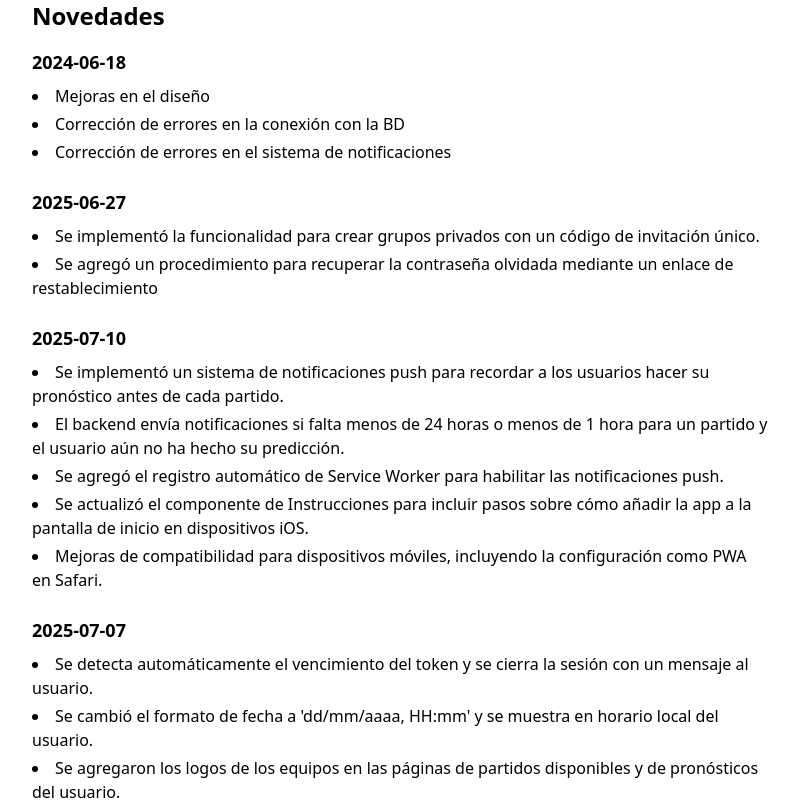
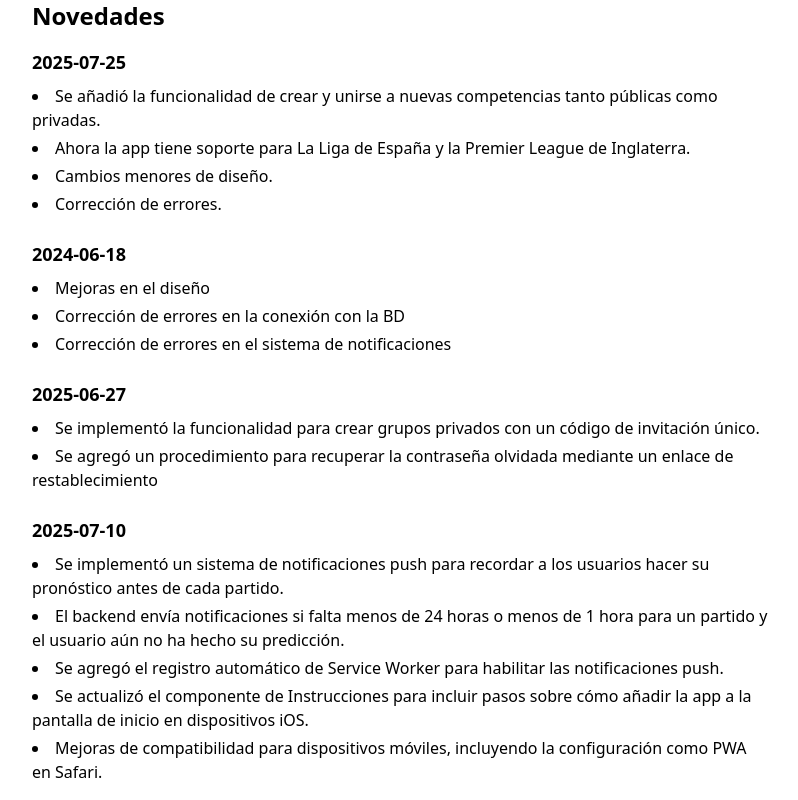
Before and after one commit to rogeliolopezcamara/quiniela-app, a React (Vite) app in the folder quiniela-frontend/: page /changelog in a window 1280 px wide. Shown: the top 800 px of the page, without its empty margins (240-1038 px from the left). Built offline with nearby package versions, Linux system fonts and the light colour scheme; no server answers.

Commit message:
Log de cambios

```diff
--- a/quiniela-frontend/src/components/Changelog.jsx
+++ b/quiniela-frontend/src/components/Changelog.jsx
@@ -2,6 +2,15 @@
 // import Sidebar from "./Sidebar";
 
 const changelogEntries = [
+  {
+    date: "2025-07-25",
+    items: [
+      "Se añadió la funcionalidad de crear y unirse a nuevas competencias tanto públicas como privadas.",
+      "Ahora la app tiene soporte para La Liga de España y la Premier League de Inglaterra.",
+      "Cambios menores de diseño.",
+      "Corrección de errores.",
+    ],
+  },
   {
     date: "2024-06-18",
     items: [
```
